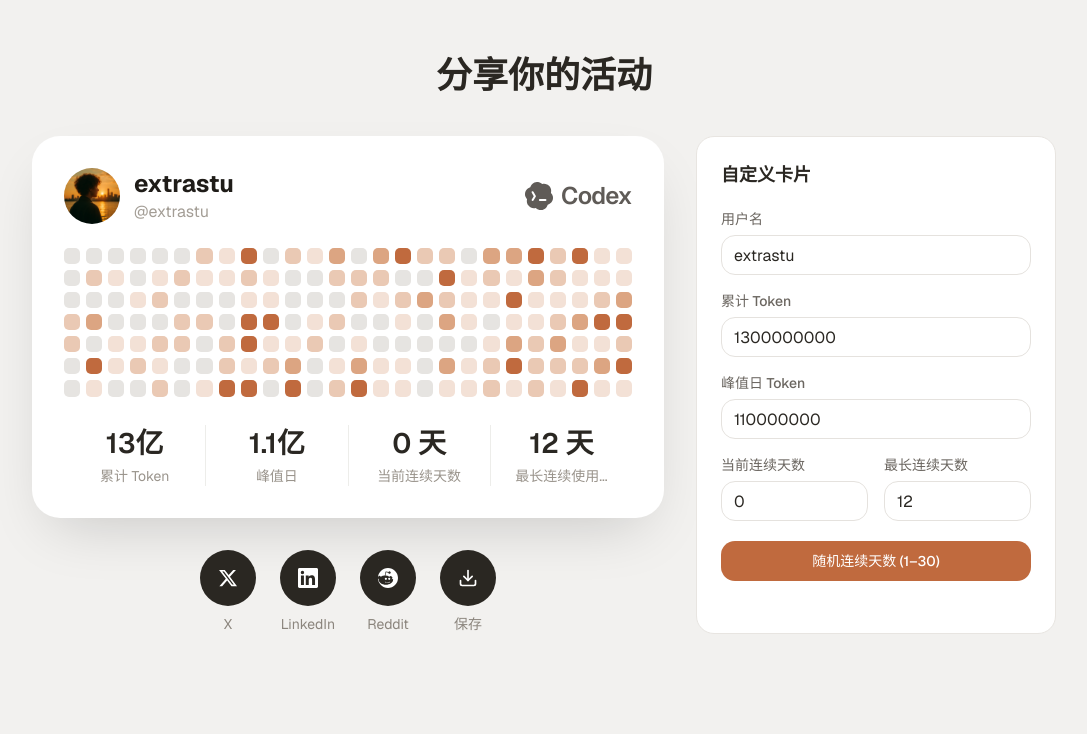
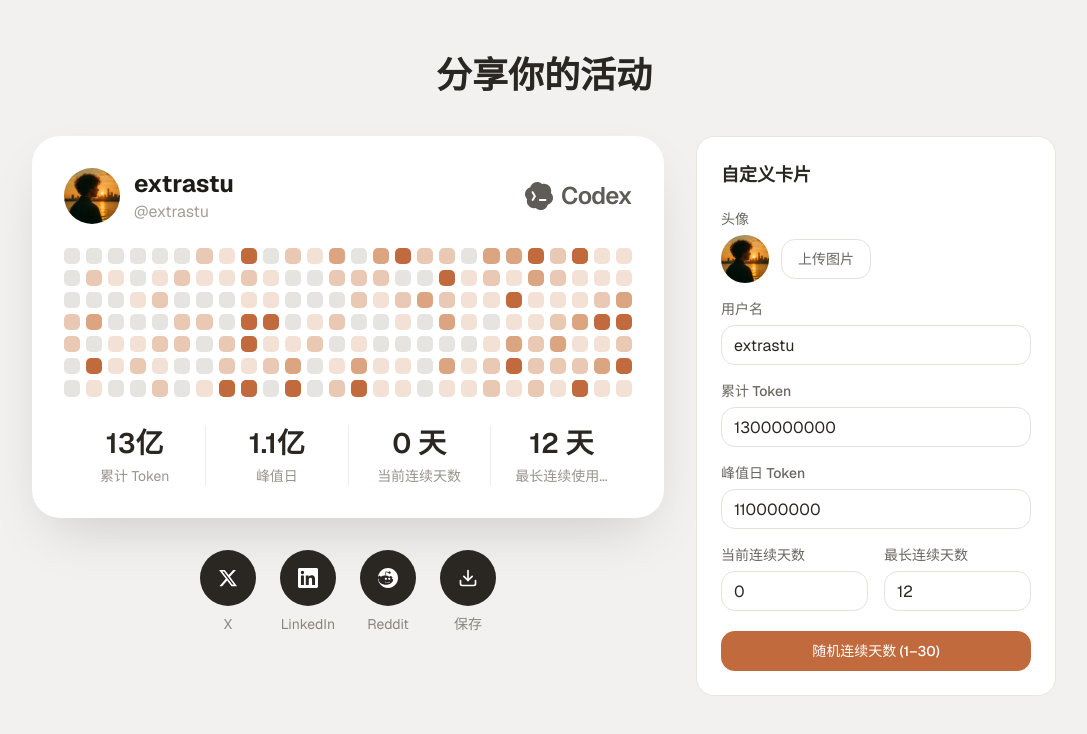
Before and after one commit to extrastu/codex-usage-card, a Next.js app: page / in a window 1280 px wide. Shown: the top 734 px of the page, without its empty margins (96-1183 px from the left). Built offline with nearby package versions, Linux system fonts and the light colour scheme.

Commit message:
feat: add avatar upload and display functionality\n\nAdded file input for avatar, FileReader for image preview, and UI for avatar management

```diff
--- a/app/page.tsx
+++ b/app/page.tsx
@@ -31,6 +31,7 @@ const inputCls =
 export default function Page() {
   const [data, setData] = useState<CardData>({
     username: "extrastu",
+    avatar: "",
     token: 1_300_000_000,
     peakToken: 110_000_000,
     currentStreak: 0,
@@ -38,9 +39,18 @@ export default function Page() {
   })
   const [saving, setSaving] = useState(false)
   const cardRef = useRef<HTMLDivElement>(null)
+  const fileRef = useRef<HTMLInputElement>(null)
 
   const update = (patch: Partial<CardData>) =>
     setData((d) => ({ ...d, ...patch }))
+
+  function handleAvatar(e: React.ChangeEvent<HTMLInputElement>) {
+    const file = e.target.files?.[0]
+    if (!file) return
+    const reader = new FileReader()
+    reader.onload = () => update({ avatar: String(reader.result) })
+    reader.readAsDataURL(file)
+  }
 
   async function renderBlob(): Promise<Blob | null> {
     if (!cardRef.current) return null
@@ -127,6 +137,38 @@ export default function Page() {
           <div className="rounded-2xl border border-[#e8e5e1] bg-white p-6">
             <h2 className="text-lg font-semibold text-[#2a2722]">自定义卡片</h2>
             <div className="mt-5 flex flex-col gap-4">
+              <Field label="头像">
+                <div className="flex items-center gap-3">
+                  <img
+                    src={data.avatar || "/avatar.png"}
+                    alt="头像预览"
+                    className="size-12 rounded-full object-cover"
+                  />
+                  <input
+                    ref={fileRef}
+                    type="file"
+                    accept="image/*"
+                    onChange={handleAvatar}
+                    className="hidden"
+                  />
+                  <button
+                    type="button"
+                    onClick={() => fileRef.current?.click()}
+                    className="h-10 rounded-xl border border-[#e5e2de] bg-white px-4 text-sm font-medium text-[#6b6660] transition hover:bg-[#f7f6f4]"
+                  >
+                    上传图片
+                  </button>
+                  {data.avatar ? (
+                    <button
+                      type="button"
+                      onClick={() => update({ avatar: "" })}
+                      className="text-sm text-[#a39d95] transition hover:text-[#6b6660]"
+                    >
+                      移除
+                    </button>
+                  ) : null}
+                </div>
+              </Field>
               <Field label="用户名">
                 <input
                   className={inputCls}
--- a/components/codex-card.tsx
+++ b/components/codex-card.tsx
@@ -10,6 +10,7 @@ import {
 
 export type CardData = {
   username: string
+  avatar: string
   token: number
   peakToken: number
   currentStreak: number
@@ -63,7 +64,7 @@ export const CodexCard = forwardRef<HTMLDivElement, { data: CardData }>(
         <div className="flex items-center justify-between gap-4">
           <div className="flex items-center gap-3.5">
             <img
-              src="/avatar.png"
+              src={data.avatar || "/avatar.png"}
               alt={`${data.username} 头像`}
               crossOrigin="anonymous"
               className="size-14 rounded-full object-cover"
```
